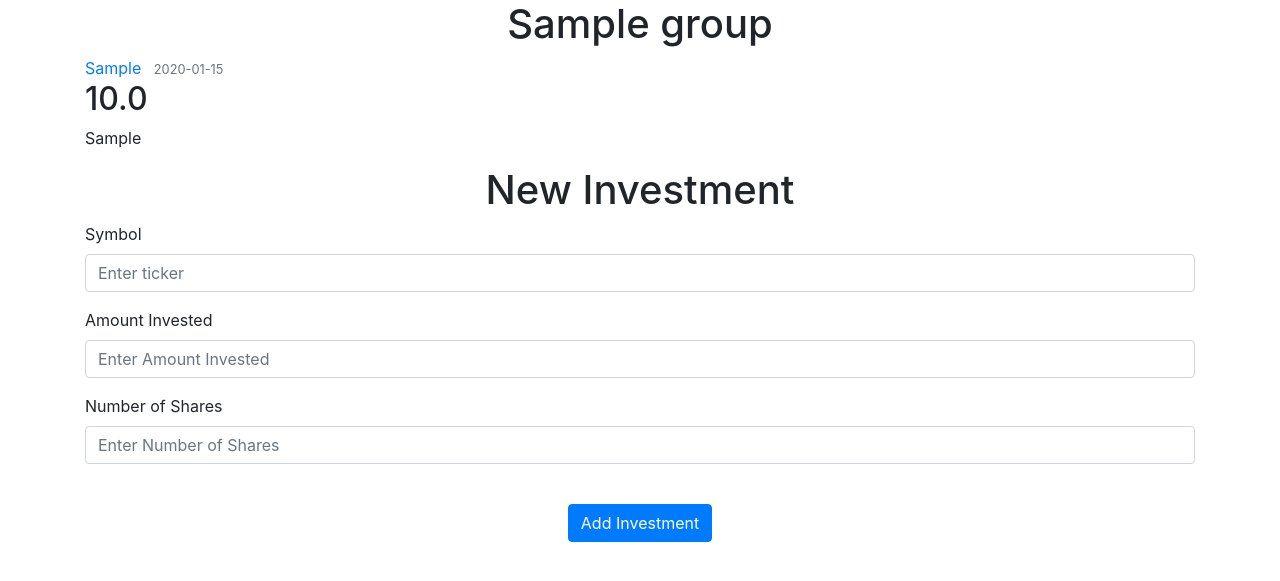
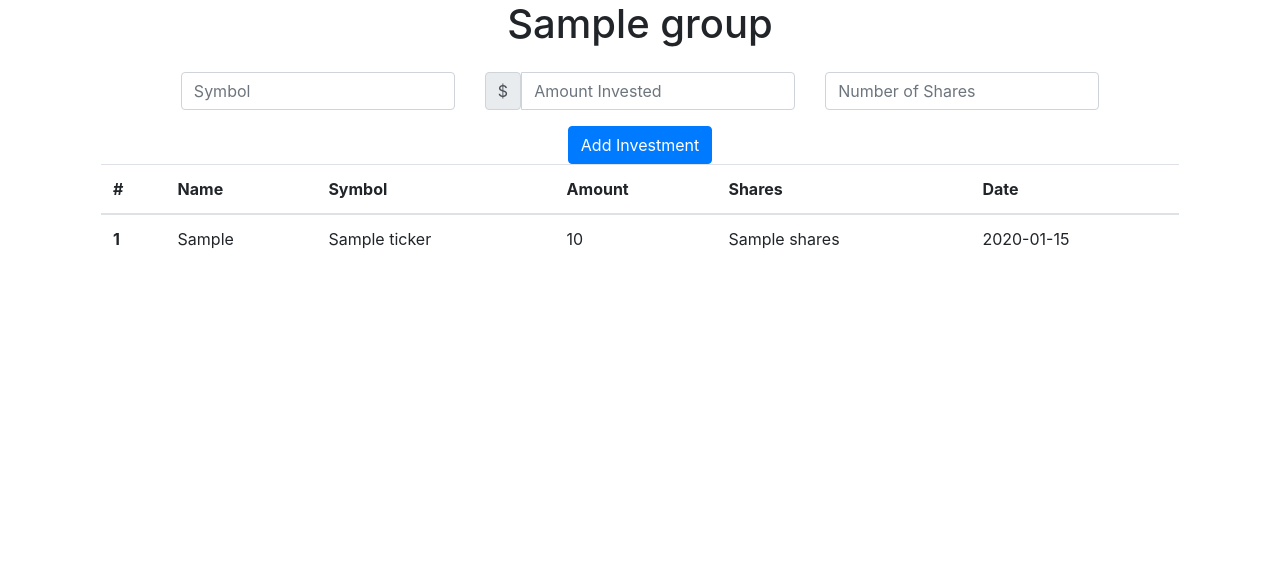
Before and after one commit to thebenkogan/investing-flask, a Flask app: template investing/templates/group.html in a window 1280 px wide. Shown: the part 56-637 px from the top of the page. Run offline with Flask 2, Linux system fonts and the light colour scheme; tables that the repository leaves empty hold one stand-in row (values such as "Sample post"); the template is opened without the code that fills it: values that come from a table or form of the project are taken from there, most other values are stand-ins (such as "Sample title", 1, 10 or a date in 2020); some libraries are stand-ins or nearby versions.

Commit message:
working on html

```diff
--- a/investing/models.py
+++ b/investing/models.py
@@ -34,5 +34,5 @@ class Investment(db.Model):
     group_id = db.Column(db.Integer, db.ForeignKey("groups.id"))
     date = db.Column(db.DateTime(timezone=True), default=func.now())
     ticker = db.Column(db.String(5))
-    amount = db.Column(db.Float)
-    shares = db.Column(db.Float)
+    amount = db.Column(db.Numeric(20, 2))
+    shares = db.Column(db.Numeric(20, 2))
--- a/investing/templates/group.html
+++ b/investing/templates/group.html
@@ -1,34 +1,22 @@
 {% extends "base.html" %} {% block title %}Group{% endblock %} {% block content
 %}
 <h1 align="center">{{ group.name }}</h1>
-{% for investment in group.investments %}
-<article class="media content-section">
-  <div class="media-body">
-    <div class="article-metadata">
-      <a class="mr-2" href="#">{{ investment.user.first_name }}</a>
-      <small class="text-muted"
-        >{{ investment.date.strftime('%Y-%m-%d') }}</small
-      >
-    </div>
-    <h2 class="article-title">{{ investment.amount }}</h2>
-    <p class="article-content">{{ investment.ticker }}</p>
-  </div>
-</article>
-{% endfor %}
-<h1 align="center">New Investment</h1>
+
+<div class="container-fluid p-3">
   <form method="POST">
-  <div class="form-group">
-    <label for="ticker">Symbol</label>
+    <div class="row justify-content-center">
+      <div class="col-auto">
         <input
           type="text"
           class="form-control"
           name="ticker"
           id="ticker"
-      placeholder="Enter ticker"
+          placeholder="Symbol"
         />
       </div>
-  <div class="form-group">
-    <label for="amount">Amount Invested</label>
+      <div class="col-auto">
+        <div class="input-group mb-3">
+          <span class="input-group-text">$</span>
           <input
             type="number"
             step="0.01"
@@ -36,11 +24,11 @@
             class="form-control"
             name="amount"
             id="amount"
-      placeholder="Enter Amount Invested"
+            placeholder="Amount Invested"
           />
         </div>
-  <div class="form-group">
-    <label for="shares">Number of Shares</label>
+      </div>
+      <div class="col-auto">
         <input
           type="number"
           step="0.01"
@@ -48,12 +36,38 @@
           class="form-control"
           name="shares"
           id="shares"
-      placeholder="Enter Number of Shares"
+          placeholder="Number of Shares"
         />
       </div>
-  <br />
-  <div align="center">
+      <div class="col-auto">
         <button type="submit" class="btn btn-primary">Add Investment</button>
       </div>
+    </div>
   </form>
+  <table class="table table-hover">
+    <thead>
+      <tr>
+        <th scope="col">#</th>
+        <th scope="col">Name</th>
+        <th scope="col">Symbol</th>
+        <th scope="col">Amount</th>
+        <th scope="col">Shares</th>
+        <th scope="col">Date</th>
+      </tr>
+    </thead>
+    <tbody>
+      {% for investment in stats.history %}
+      <tr>
+        <th scope="row">{{ loop.index }}</th>
+        <td>{{ investment.user.first_name }}</td>
+        <td>{{ investment.ticker }}</td>
+        <td>{{ investment.amount }}</td>
+        <td>{{ investment.shares }}</td>
+        <td>{{ investment.date.strftime('%Y-%m-%d') }}</td>
+      </tr>
+      {% endfor %}
+    </tbody>
+  </table>
+</div>
+
 {% endblock %}
--- a/investing/views.py
+++ b/investing/views.py
@@ -44,7 +44,7 @@ def group(group_id):
             new_investment = Investment(
                 user_id=current_user.id,
                 group_id=group_id,
-                ticker=ticker,
+                ticker=ticker.upper(),
                 amount=amount,
                 shares=shares,
             )
@@ -54,4 +54,4 @@ def group(group_id):
 
     group = Group.query.get_or_404(group_id)
     stats = GroupStats(group)
-    return render_template("group.html", user=current_user, group=group)
+    return render_template("group.html", user=current_user, group=group, stats=stats)
```
Also changed, not shown: investing/price.py (+24 -6 lines). Lines whose indentation alone changed are shown as unchanged.
